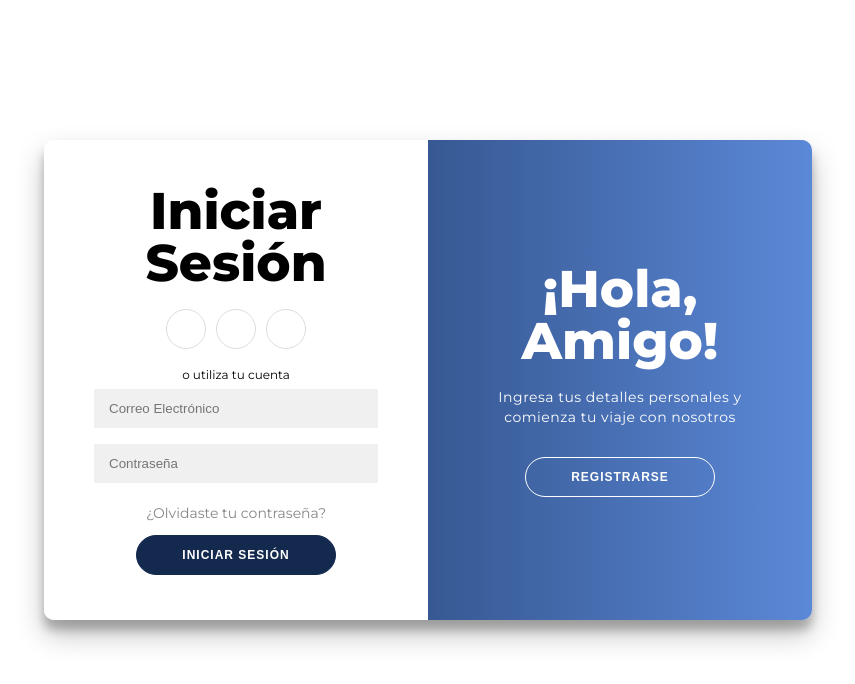
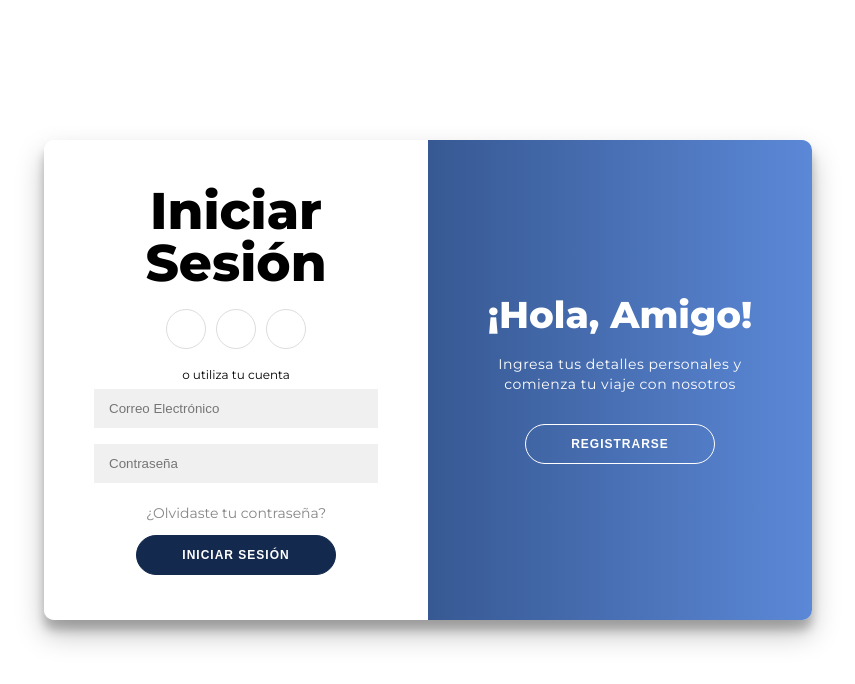
Before and after one commit to ReponStock/frontend, a Next.js app: page /login in a window 1280 px wide. Shown: the top 684 px of the page, without its empty margins (212-1067 px from the left). Built offline with nearby package versions, Linux system fonts and the light colour scheme.

Commit message:
subtitle size changed

```diff
--- a/src/app/login/page.tsx
+++ b/src/app/login/page.tsx
@@ -81,7 +81,7 @@ export default function Login() {
       <div className="overlay-container">
         <div className="overlay">
           <div className="overlay-panel overlay-left">
-            <h1>¡Bienvenido de nuevo!</h1>
+            <h2>¡Bienvenido de nuevo!</h2>
             <p>
               Para mantenerte conectado con nosotros, inicia sesión con tu información personal.
             </p>
@@ -90,7 +90,7 @@ export default function Login() {
             </button>
           </div>
           <div className="overlay-panel overlay-right">
-            <h1>¡Hola, Amigo!</h1>
+            <h2>¡Hola, Amigo!</h2>
             <p>Ingresa tus detalles personales y comienza tu viaje con nosotros</p>
             <button className="ghost" ref={signUpButtonRef}>
               Registrarse
```
